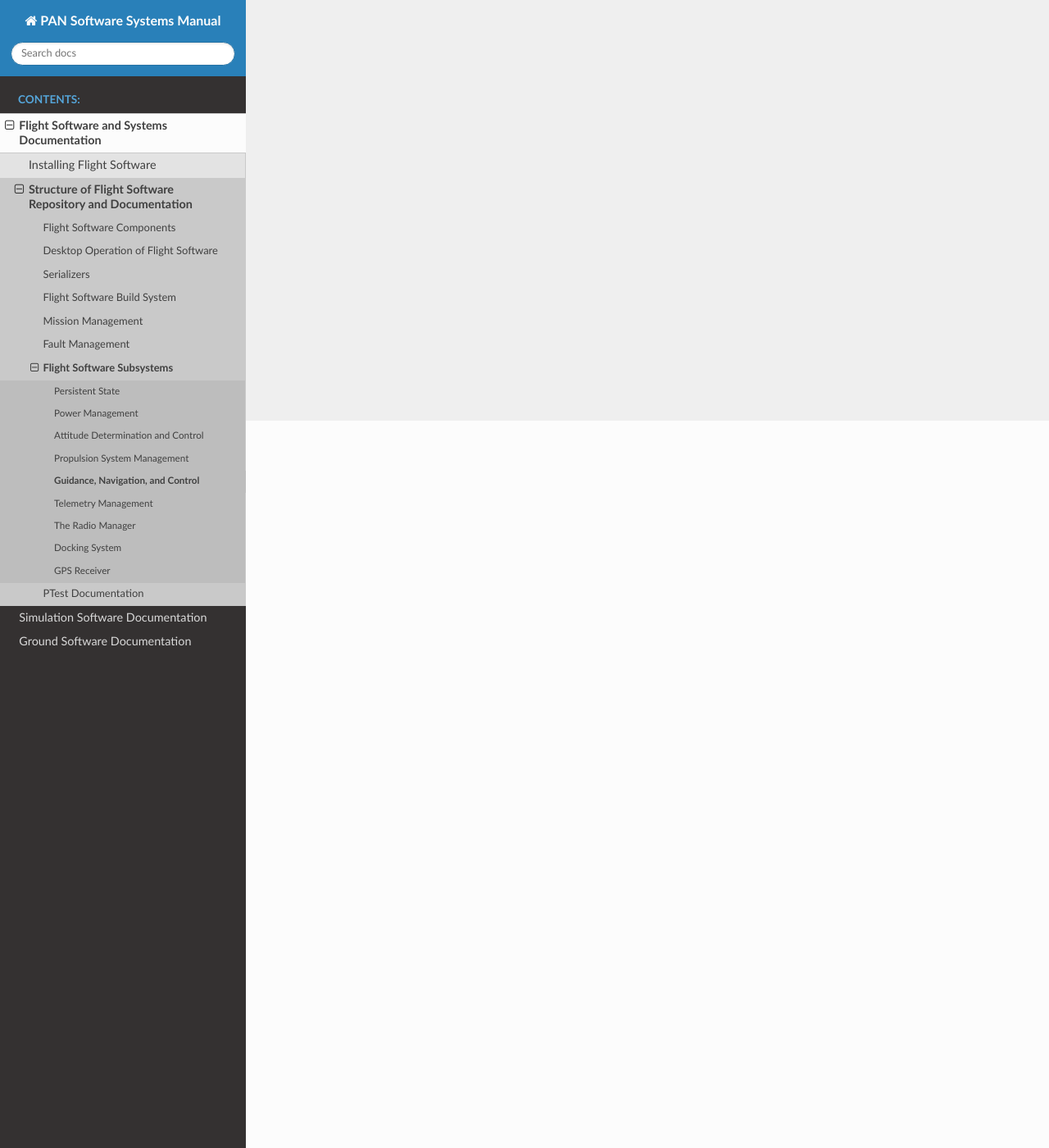
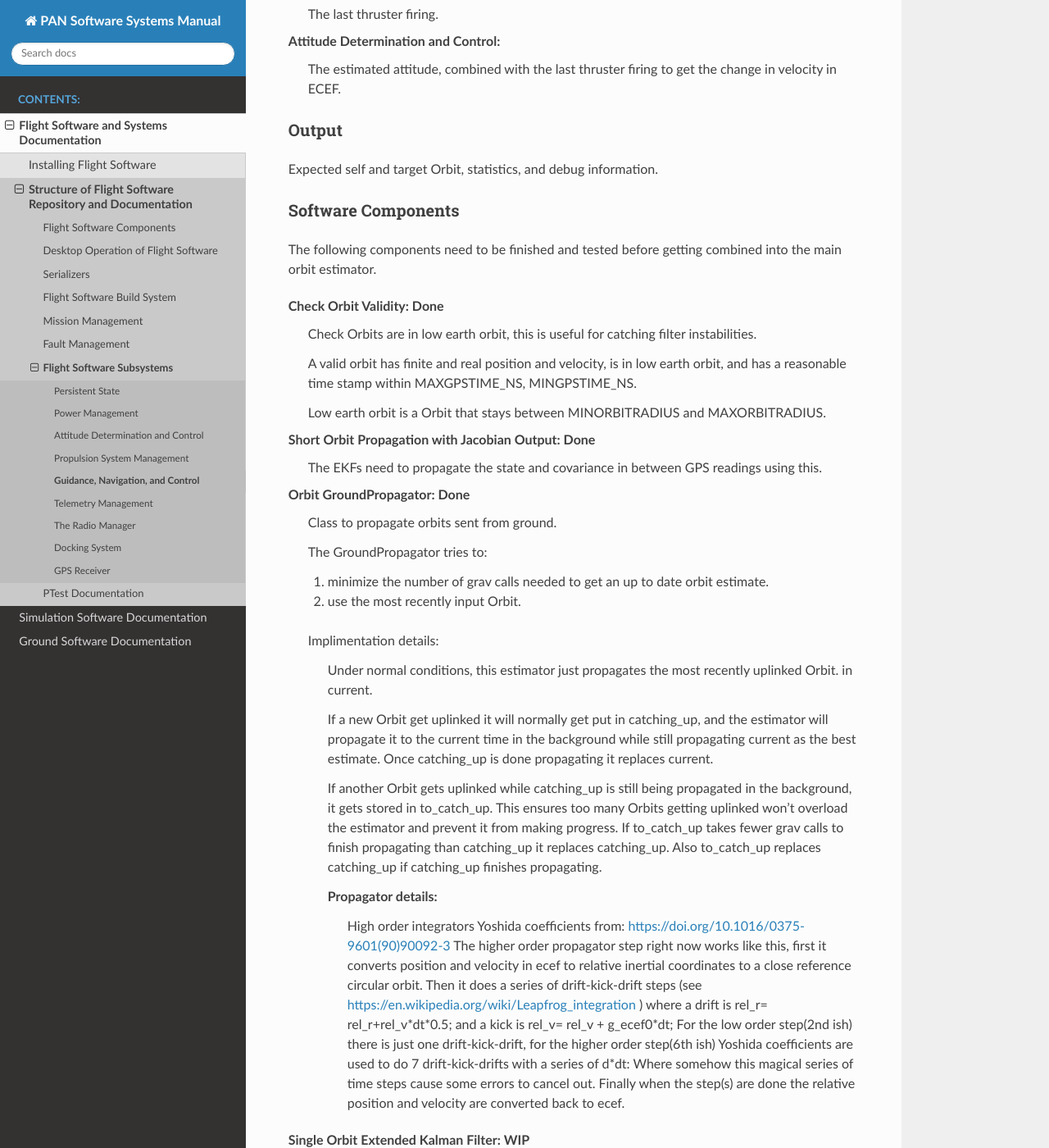
Before and after one commit to pathfinder-for-autonomous-navigation/Documentation, a Sphinx documentation site: the page built from source/flight_software/subsystems/gnc.rst, in a window 1280 px wide and 1400 px high, scrolled down 887 px. Shown: the whole window at 82% size. Built offline with Sphinx 7.4.7 and the Read the Docs theme 2.0.0, drawn with Linux system fonts in a browser that asks for light colours; some of the changed text lies outside the part shown.

Commit message:
Update gnc.rst

```diff
--- a/source/flight_software/subsystems/gnc.rst
+++ b/source/flight_software/subsystems/gnc.rst
@@ -10,9 +10,123 @@
 ================
 TODO
 
-Orbit Propagator/Estimator
+Orbit Estimator
 ==========================
-TODO
+
+Author: Nathan Zimmerberg (nhz2@cornell.edu)
+Started: 13 May 2020
+Last Updated 14 May 2020
+
+Main Goal
+------------
+The goal of the orbit estimator is to
+estimate the position and velocity of self and the target satellites given sensor inputs
+and messages sent from ground.
+
+Input
+---------
+
+GPS:
+    Each satellite has a Piksi GPS receiver (see :doc:`gps`).
+
+Ground Messages:
+    Ground software will uplink the target's estimated orbit whenever possible.
+
+    Ground software can also modify the orbit estimator, including resetting,
+    changing the propagation and sensor models, and manually setting the orbit.
+
+Propulsion:
+    The last thruster firing.
+
+Attitude Determination and Control:
+    The estimated attitude, combined with the last thruster firing to get the change in velocity in ECEF.
+
+
+Output
+--------
+
+Expected self and target Orbit, statistics, and debug information.
+
+Software Components
+-------------------
+
+The following components need to be finished and tested before
+getting combined into the main orbit estimator.
+
+Check Orbit Validity: Done
+    Check Orbits are in low earth orbit, this is useful for catching filter instabilities.
+
+    A valid orbit has finite and real position and velocity, is in low earth orbit, and has a reasonable time stamp within MAXGPSTIME_NS, MINGPSTIME_NS.
+
+    Low earth orbit is a Orbit that stays between MINORBITRADIUS and MAXORBITRADIUS.
+
+Short Orbit Propagation with Jacobian Output: Done
+    The EKFs need to propagate the state and covariance in between GPS readings using this.
+
+Orbit GroundPropagator: Done
+    Class to propagate orbits sent from ground.
+
+    The GroundPropagator tries to:
+
+    1. minimize the number of grav calls needed to get an up to date orbit estimate.
+    2. use the most recently input Orbit.
+
+    Implimentation details:
+
+        Under normal conditions, this estimator just propagates the most recently uplinked Orbit. in current.
+
+        If a new Orbit get uplinked it will normally get put in catching_up, and the estimator will propagate it to the current time in the background while still propagating current as the best estimate. Once catching_up is done propagating it replaces current.
+
+        If another Orbit gets uplinked while catching_up is still being propagated in the background, it gets stored in to_catch_up. This ensures too many Orbits getting uplinked won't overload the estimator and prevent it from making progress. If to_catch_up takes fewer grav calls to finish propagating than catching_up it replaces catching_up. Also to_catch_up replaces catching_up if catching_up finishes propagating.
+
+        Propagator details:
+            High order integrators Yoshida coefficients from: https://doi.org/10.1016/0375-9601(90)90092-3
+            The higher order propagator step right now works like this, first it converts position and velocity in ecef to relative inertial coordinates to a close reference circular orbit. Then it does a series of drift-kick-drift steps (see https://en.wikipedia.org/wiki/Leapfrog_integration ) where a drift is rel_r= rel_r+rel_v*dt*0.5; and a kick is rel_v= rel_v + g_ecef0*dt; For the low order step(2nd ish) there is just one drift-kick-drift, for the higher order step(6th ish) Yoshida coefficients are used to do 7 drift-kick-drifts with a series of d*dt: Where somehow this magical series of time steps cause some errors to cancel out. Finally when the step(s) are done the relative position and velocity are converted back to ecef.
+
+Single Orbit Extended Kalman Filter: WIP
+    Use an extended Kalman filter to estimate the self orbit from GPS data.
+
+    This is currently implemented only in MATLAB,
+    but the current implementation is too computationally expensive and numerically unstable
+    to be directly used in flight software. I am working on a square root Kalman filter,
+    and more carefully managing the computational load for the C++ version.
+
+Double Orbit Extended Kalman Filter: WIP
+    Use an extended Kalman filter to estimate the self and target orbit from CDGPS and GPS data.
+
+    This is currently implemented only in MATLAB,
+    but the current implementation is too computationally expensive and numerically unstable
+    to be directly used in flight software. I am working on a square root Kalman filter,
+    and more carefully managing the computational load for the C++ version.
+
+
+Testing
+-------
+
+Unit Tests:
+    Unit tests are run in CI, and the teensy.
+
+    Unit tests check that the orbit propagation is accurate,
+    and the Kalman filter math is right.
+
+Estimator Performance Tests:
+
+    To test the orbit estimator performance I am using data from GRACE-FO_ and from PSIM.
+
+    .. _GRACE-FO: https://podaac.jpl.nasa.gov/GRACE-FO
+
+    The workflow is to generate a file of sensor data and truth on every control cycle from a
+    full PSIM sim. Then open that file in a Jupyter Notebook and plot the performance of the estimator under test.
+
+    For example see https://github.com/pathfinder-for-autonomous-navigation/psim/blob/Jupyter-Notebook-Plotting-Utility/estimatortest/Orbit-estimator-test.ipynb
+
+    The C++ components can be easily wrapped in python using pybind11 and cppimport so tweaks to the C++ code can be quickly tested.
+
+    This is much faster than running a full PSIM sim and doesn't require access to MATLAB.
+
+    Also Jupyter Notebook can be run over SSH so if someone has an old laptop, can't get the code to compile, or doesn't have MATLAB,
+    they can still visually test the estimator on a Linux server.
+
 
 Orbital Control Algorithm
 =========================
```
